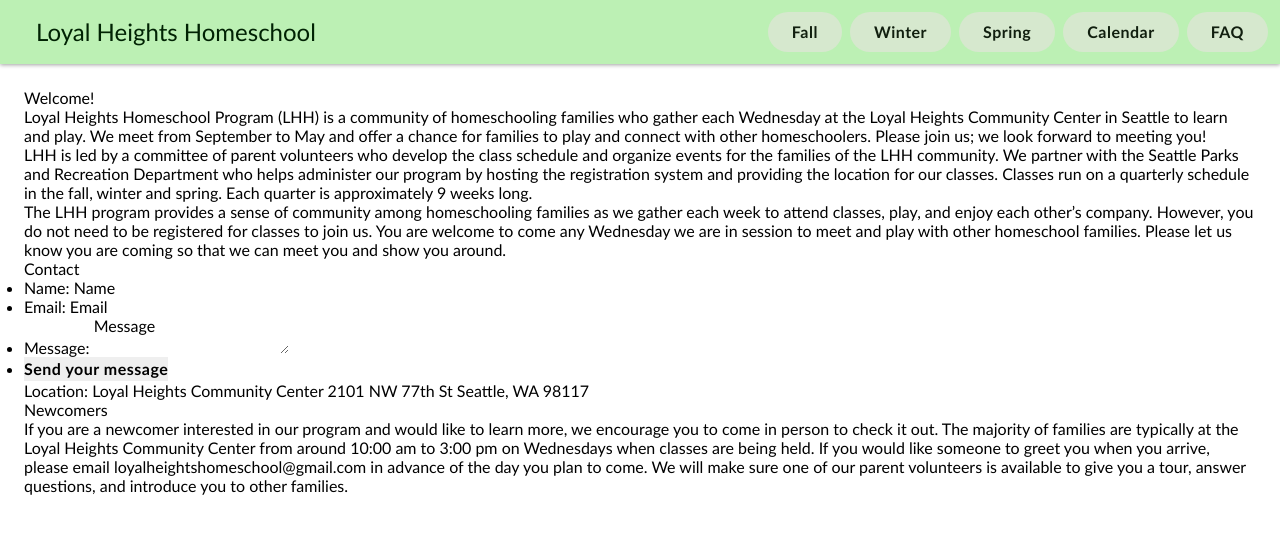
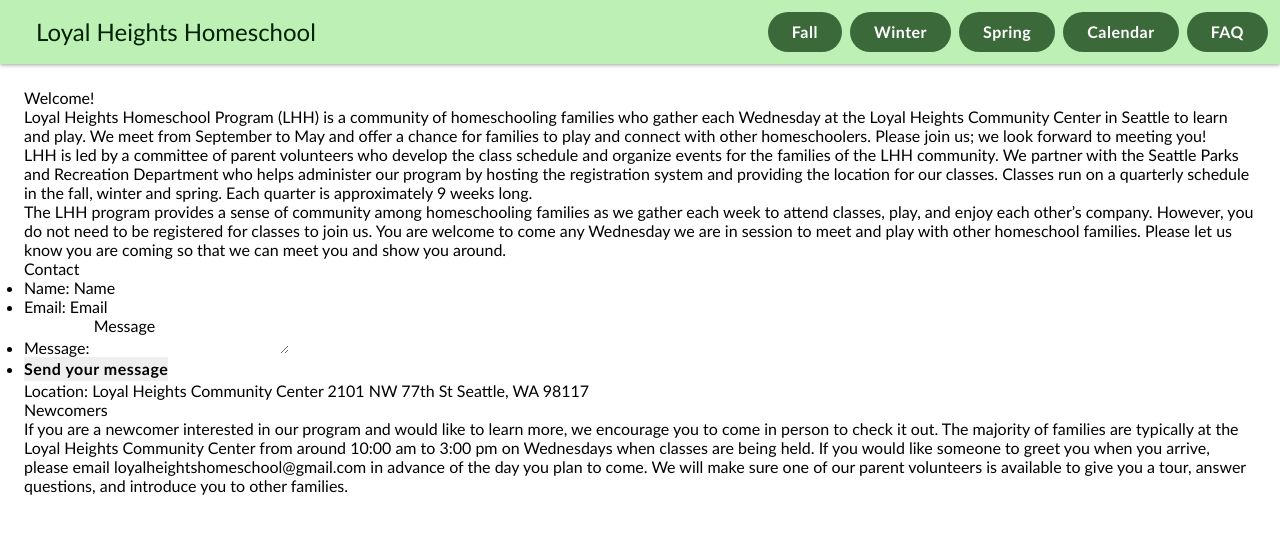
Before and after one commit to loyalheightshomeschool/loyalheightshomeschool.github.io, a Jekyll site: the page built from index.md, in a window 1280 px wide. Shown: the top 534 px of the page. Built offline with Jekyll 4.4.1, drawn with Linux system fonts in a browser that asks for light colours.

Commit message:
Update default.html

```diff
--- a/_layouts/default.html
+++ b/_layouts/default.html
@@ -10,11 +10,11 @@
     <div class="app-bar top small">
       <a class="home-link" href=""><svg class="leading-icon"></svg><h1 class="headline">{{ site.title }}</h1></a>
       <nav>
-        <a href="/quarters/2024-fall.html" class="button common filled-tonal no-icon">Fall</a>
-        <a href="/quarters/2025-winter.html" class="button common filled-tonal no-icon">Winter</a>
-        <a href="/quarters/2025-spring.html" class="button common filled-tonal no-icon">Spring</a>
-        <a href="/calendar.html" class="button common filled-tonal no-icon">Calendar</a>
-        <a href="/faq.html" class="button common filled-tonal no-icon">FAQ</a>
+        <a href="/quarters/2024-fall.html" class="button common filled no-icon">Fall</a>
+        <a href="/quarters/2025-winter.html" class="button common filled no-icon">Winter</a>
+        <a href="/quarters/2025-spring.html" class="button common filled no-icon">Spring</a>
+        <a href="/calendar.html" class="button common filled no-icon">Calendar</a>
+        <a href="/faq.html" class="button common filled no-icon">FAQ</a>
       </nav>
     </div>
     <h1>{{ page.title }}</h1>
```
